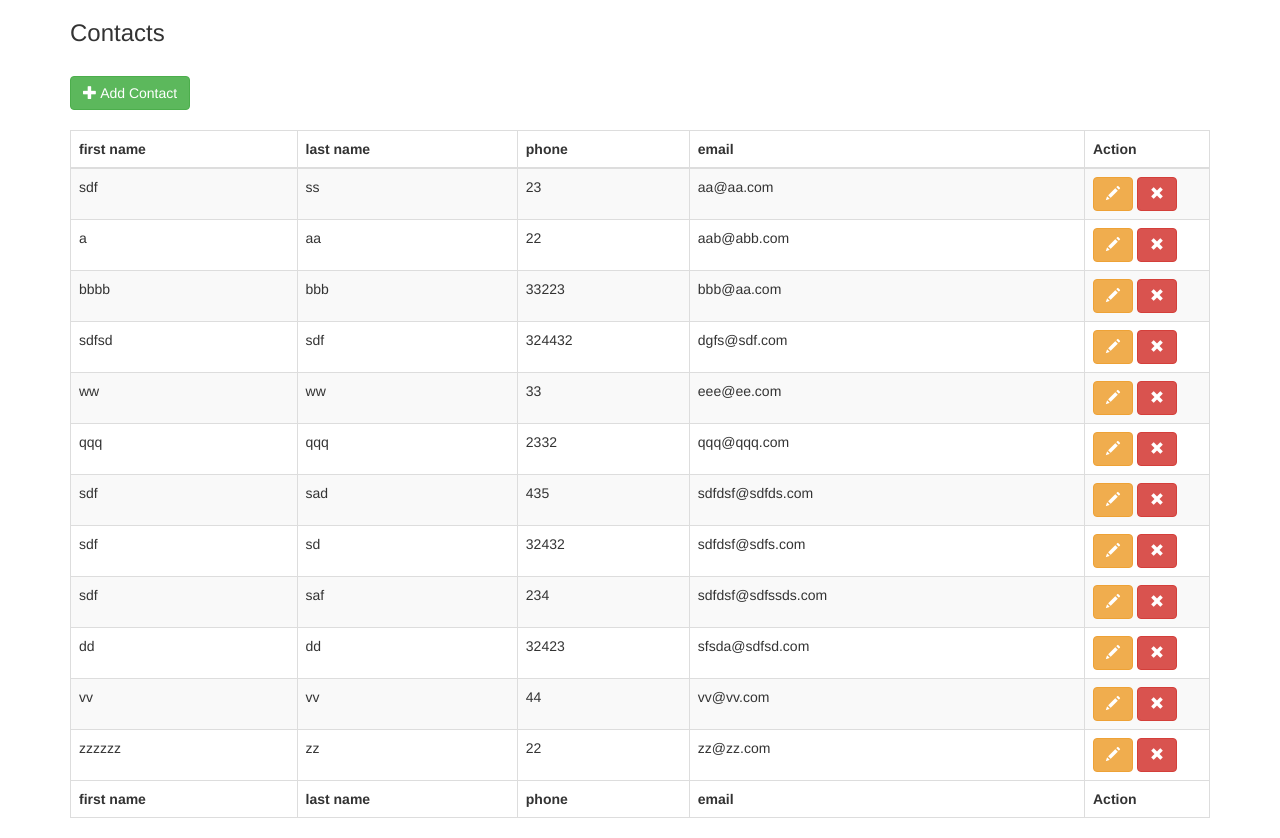
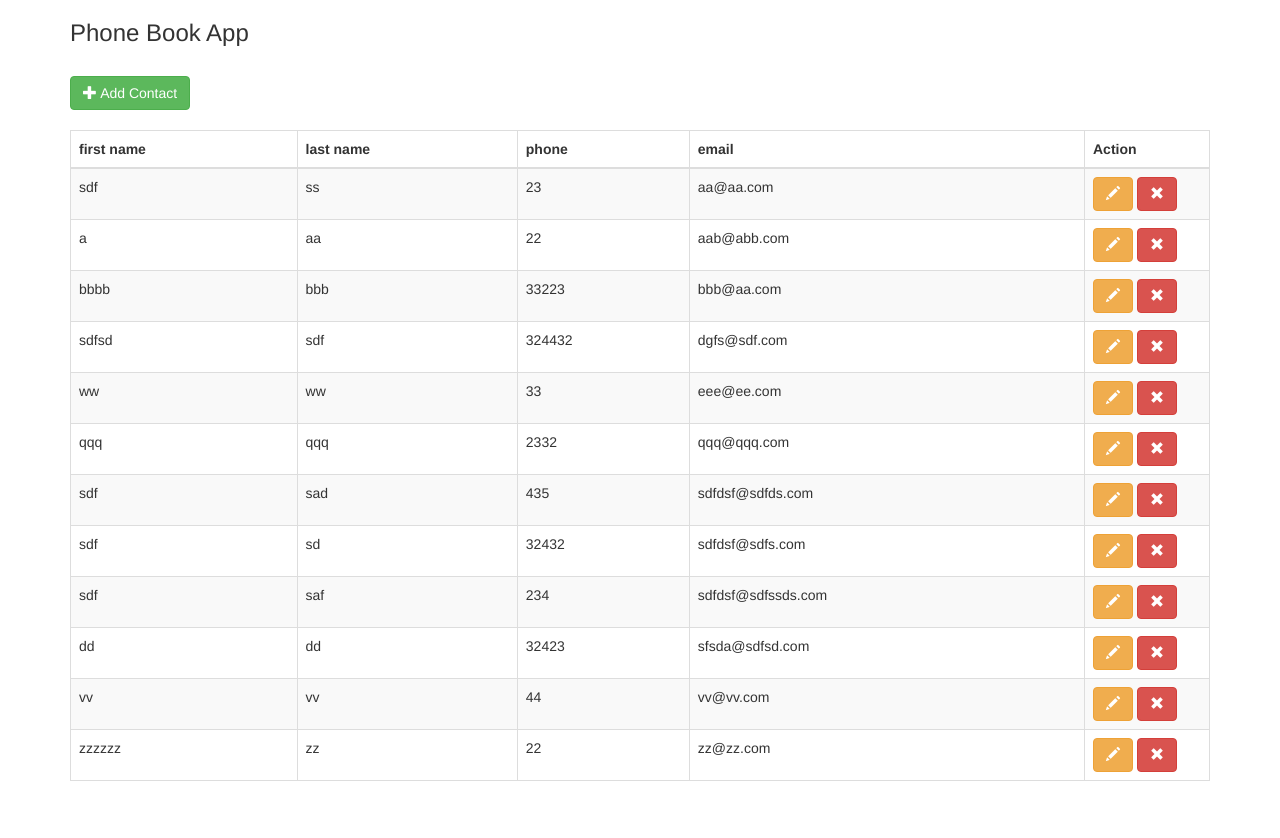
Before and after one commit to sitry/phone-book-app, a CodeIgniter app: page /database/ in a window 1280 px wide. After the commit the page ends 781 px from the top, so only its background shows below. Run offline with CodeIgniter, Linux system fonts and the light colour scheme; data comes from the database, SQL or seed files in the repository; some libraries are stand-ins or nearby versions.

Commit message:
removing rust

```diff
--- a/application/controllers/Contacts.php
+++ b/application/controllers/Contacts.php
@@ -14,8 +14,8 @@ class Contacts extends CI_Controller {
      */
     public function index()
     {
-            $data['contacts']=$this->contact_model->get_all_contacts();
-            $this->load->view('contact_view',$data);
+        $data['contacts']=$this->contact_model->get_all_contacts();
+        $this->load->view('contact_view',$data);
     }
     /**
      * Check if input is valid and add contact.
@@ -24,7 +24,7 @@ class Contacts extends CI_Controller {
     {
         if(!$this->input->is_ajax_request())
             show_404();
-        if($this->validation()==TRUE)
+        if($this->validation()===TRUE)
         {
             $data = array(
                         'first_name' => $this->input->post('first_name'),
@@ -85,15 +85,14 @@ class Contacts extends CI_Controller {
     }
 
     /**
-     * make sure the email of the contact is unique
+     * make sure the phone of the contact is unique
     **/
     private function validation()
     {
-        $this->form_validation->set_rules('email','email','is_unique[contacts.email]');
+        $this->form_validation->set_rules('phone','phone','is_unique[contacts.phone]');
         if ($this->form_validation->run() == FALSE)
             return false;
-        else
-            return true;
+        return true;
 
     }
 }
--- a/application/models/contact_model.php
+++ b/application/models/contact_model.php
@@ -59,7 +59,7 @@ class Contact_model extends CI_Model
      */
     public function contact_update($where, $data)
     {
-        if($this->email_exists($data["email"], $where['id']))
+        if($this->phone_exists($data["phone"], $where['id']))
             return -1;
         $this->db->update($this->table, $data, $where);
         return $this->db->affected_rows();
@@ -74,13 +74,13 @@ class Contact_model extends CI_Model
             $this->db->delete($this->table);
     }
     /**
-     * check if email exists
-     * @param string $email the contact email.
+     * check if phone exists
+     * @param mixed $phone the contact phone.
      * @param mixed $id the contact id.
      */
-    private function email_exists($email, $id)
+    private function phone_exists($phone, $id)
     {
-        $this->db->where('email', $email);
+        $this->db->where('phone', $phone);
         $query = $this->db->get($this->table);
         if( $query->num_rows() > 0 )
         {
--- a/application/views/contact_view.php
+++ b/application/views/contact_view.php
@@ -4,7 +4,7 @@
         <meta charset="utf-8">
         <meta http-equiv="X-UA-Compatible" content="IE=edge">
         <meta name="viewport" content="width=device-width, initial-scale=1">
-        <title>Simple Contacts Table</title>
+        <title>Phone Book App</title>
         <link href="<?php echo base_url('assests/bootstrap/css/bootstrap.min.css')?>" rel="stylesheet">
         <link href="<?php echo base_url('assests/datatables/css/dataTables.bootstrap.css')?>" rel="stylesheet">
         <!-- HTML5 shim and Respond.js for IE8 support of HTML5 elements and media queries -->
@@ -19,7 +19,7 @@
     </head>
     <body>
         <div class="container">
-            <h3>Contacts</h3>
+            <h3>Phone Book App</h3>
             <br />
             <button class="btn btn-success" onclick="add_contact()"><i class="glyphicon glyphicon-plus"></i> Add Contact</button>
             <br />
@@ -49,13 +49,6 @@
                      <?php }?>
                 </tbody>
                 <tfoot>
-                    <tr>
-                        <th>first name</th>
-                        <th>last name</th>
-                        <th>phone</th>
-                        <th>email</th>
-                        <th>Action</th>
-                    </tr>
                 </tfoot>
             </table>
         </div>
@@ -86,13 +79,13 @@
                                 <div class="form-group">
                                     <label class="control-label col-md-3">phone</label>
                                     <div class="col-md-9">
-                                        <input type="text" name="phone" placeholder="phone" class="form-control requiredField" required>
+                                        <input id="phone" type="text" name="phone" onchange="this.setCustomValidity('');" placeholder="phone" class="form-control requiredField" required>
                                     </div>
                                 </div>
                                 <div class="form-group">
                                     <label class="control-label col-md-3">email</label>
                                     <div class="col-md-9">
-                                        <input id="email" type="email" name="email" onchange="this.setCustomValidity('');" placeholder="email" class="form-control requiredField" required>
+                                        <input id="email" type="email" name="email" placeholder="email" class="form-control requiredField" required>
                                     </div>
                                 </div>
                             </div>
@@ -126,7 +119,7 @@
                 save_method = 'add';
                 $('#form')[0].reset(); // reset form on modals
                 $('#modal_form').modal('show'); // show bootstrap modal
-                $('.modal-title').text('Add Contact'); // Set Title to Bootstrap modal title
+                //$('.modal-title').text('Add Person'); // Set Title to Bootstrap modal title
             }
             /**
              * filling up modal form with contact information via ajax request
@@ -152,6 +145,7 @@
                         $('[name="email"]').val(data.email);
                         $('#modal_form').modal('show'); // show bootstrap modal when complete loaded
                         $('.modal-title').text('Edit Contact'); // Set title to Bootstrap modal title
+
                     },
                     error: function (jqXHR, textStatus, errorThrown)
                     {
@@ -161,15 +155,15 @@
             }
 
             /**
-            *  sends to the server save contact information request via ajax
+            * *  sends to the server save contact information request via ajax
 
              * @param {type} event
-             * @return {Boolean}             */
+             * @return {undefined}             */
             function save(event)
             {
                 event.preventDefault();
-                var email = document.getElementById("email");
-                email.setCustomValidity('');
+                var phone = document.getElementById("phone");
+                phone.setCustomValidity('');
                 var url;
                 if(save_method == 'add')
                 {
@@ -191,14 +185,14 @@
                         {
                             if(data.status===false)
                             {
-                                email.setCustomValidity("the email is already registered with another contact");
-                                return false;
+                                phone.setCustomValidity("the phone is already registered by another contact");
+                                return;
                             }
 
                             //if success close modal and reload ajax table
                             $('#modal_form').modal('hide');
                             location.reload();// for reload a page
-                            return true;
+                            return;
                         },
                         error: function (jqXHR, textStatus, errorThrown)
                         {
@@ -206,10 +200,7 @@
                         }
                     });
                 }
-                else
-                {
-                    return false;
-                }
+                return;
             }
 
             /**
```
